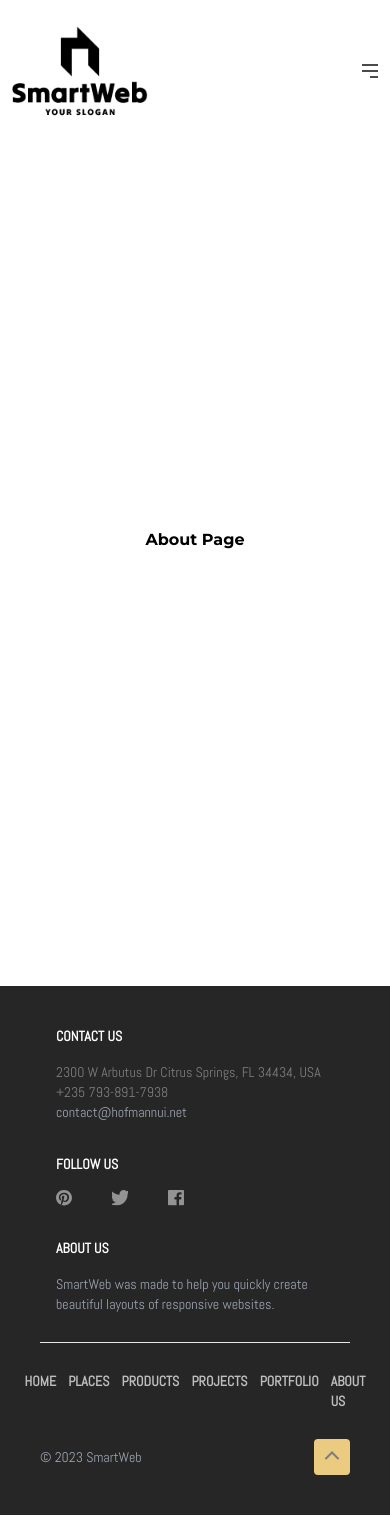
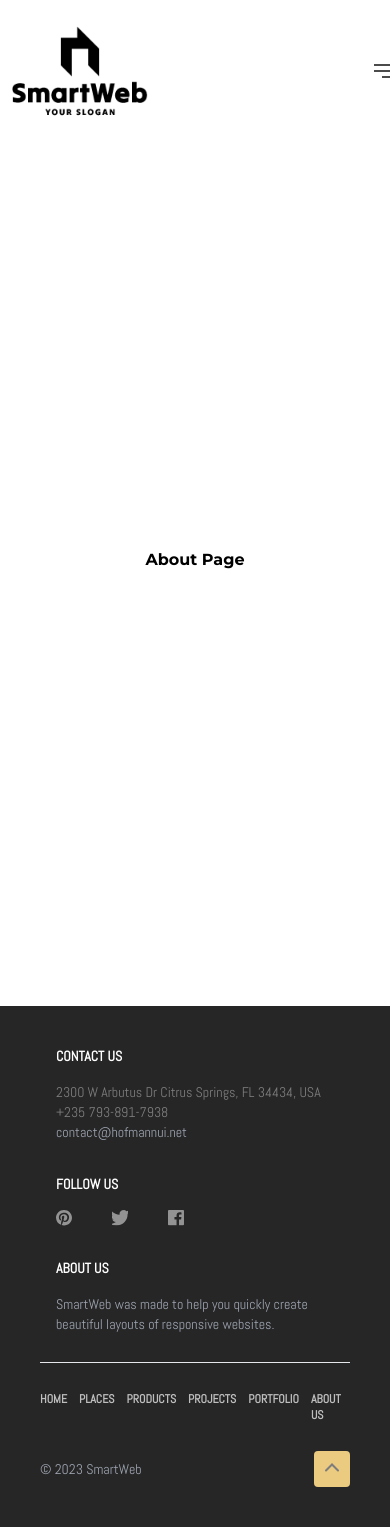
Before and after one commit to hungmai-agilityio/smart-web, a Next.js app: page /about in a window 390 px wide. Built offline with nearby package versions, Linux system fonts and the light colour scheme.

Commit message:
Update Navbar

```diff
--- a/src/ui/components/NavItem/index.tsx
+++ b/src/ui/components/NavItem/index.tsx
@@ -9,11 +9,9 @@ interface NavItemProps {
 export const NavItem = ({ name, url }: NavItemProps) => {
   return (
     <Link href={url || '#'}>
-      <div className="flex items-center mb-3 relative cursor-pointer">
-        <p className="font-bold lg:text-lg text-sm hover:text-second uppercase">
-          {name}
-        </p>
-      </div>
+      <p className="font-bold lg:text-lg md:text-base text-xs hover:text-second uppercase mb-3">
+        {name}
+      </p>
     </Link>
   );
 };
--- a/src/ui/sections/Header/index.tsx
+++ b/src/ui/sections/Header/index.tsx
@@ -34,7 +34,7 @@ export const Header = () => {
   return (
     <header
       ref={menuRef}
-      className="bg-white lg:container mt-6 mx-auto flex items-center justify-between flex-row relative"
+      className="bg-white lg:container mt-6 mx-auto flex items-center justify-between flex-row relative lg:mb-0 mb-5"
     >
       <div className="cursor-pointer" onClick={handleHomeRedirect}>
         <Photo
@@ -46,7 +46,7 @@ export const Header = () => {
       </div>
 
       <div
-        className="md:hidden flex items-center mr-3 cursor-pointer"
+        className="md:hidden flex items-center cursor-pointer"
         onClick={toggleMenu}
       >
         <Photo
@@ -61,7 +61,7 @@ export const Header = () => {
         className={`
           md:flex gap-7 ${menuOpen ? 'block' : 'hidden'}
           md:relative absolute top-full left-0 w-full md:w-auto z-10 transition-all ease-in-out
-          bg-white p-5 drop-shadow-lg md:drop-shadow-none mr-28
+          bg-white p-5 drop-shadow-lg md:drop-shadow-none lg:mr-28 md:mr-8
         `}
       >
         <NavItem name="home" url={END_POINT.HOME} />
```
Also changed, not shown: 1 other file (tests, documents, lock files or other folders).
